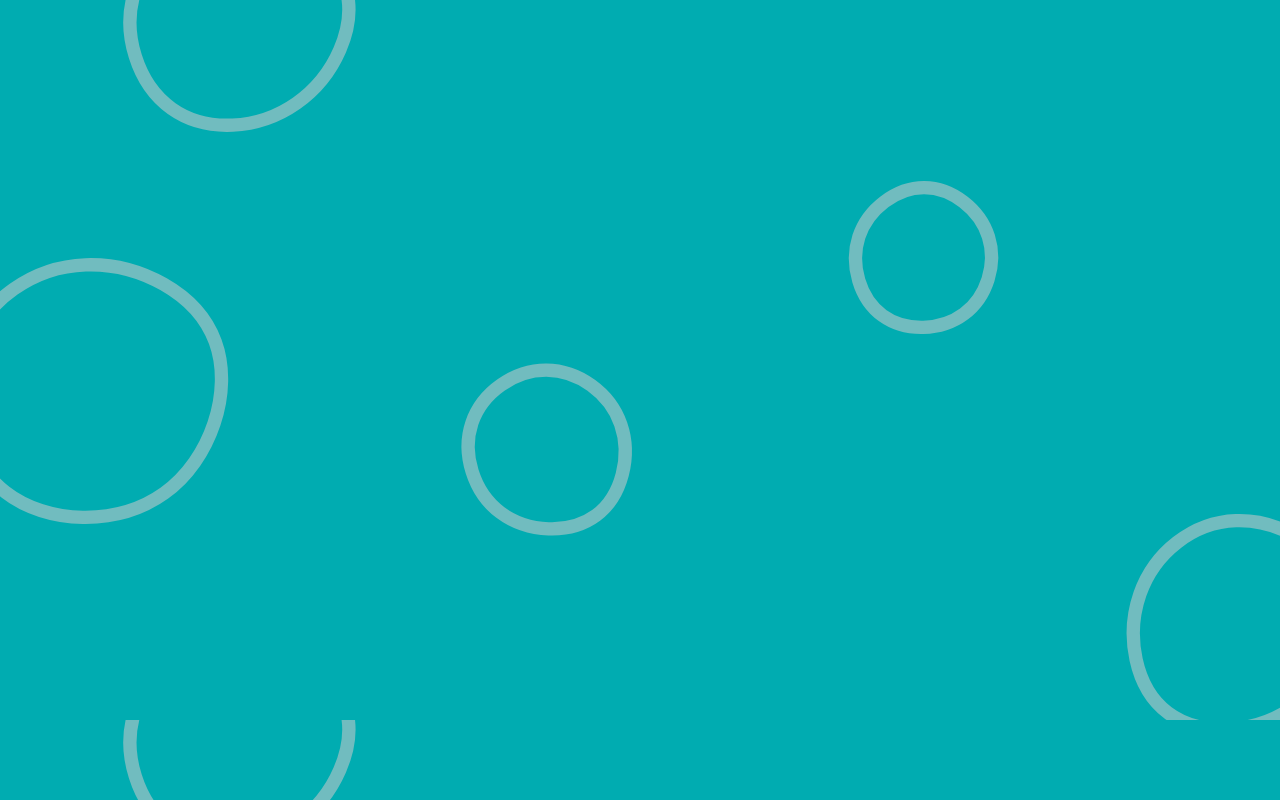
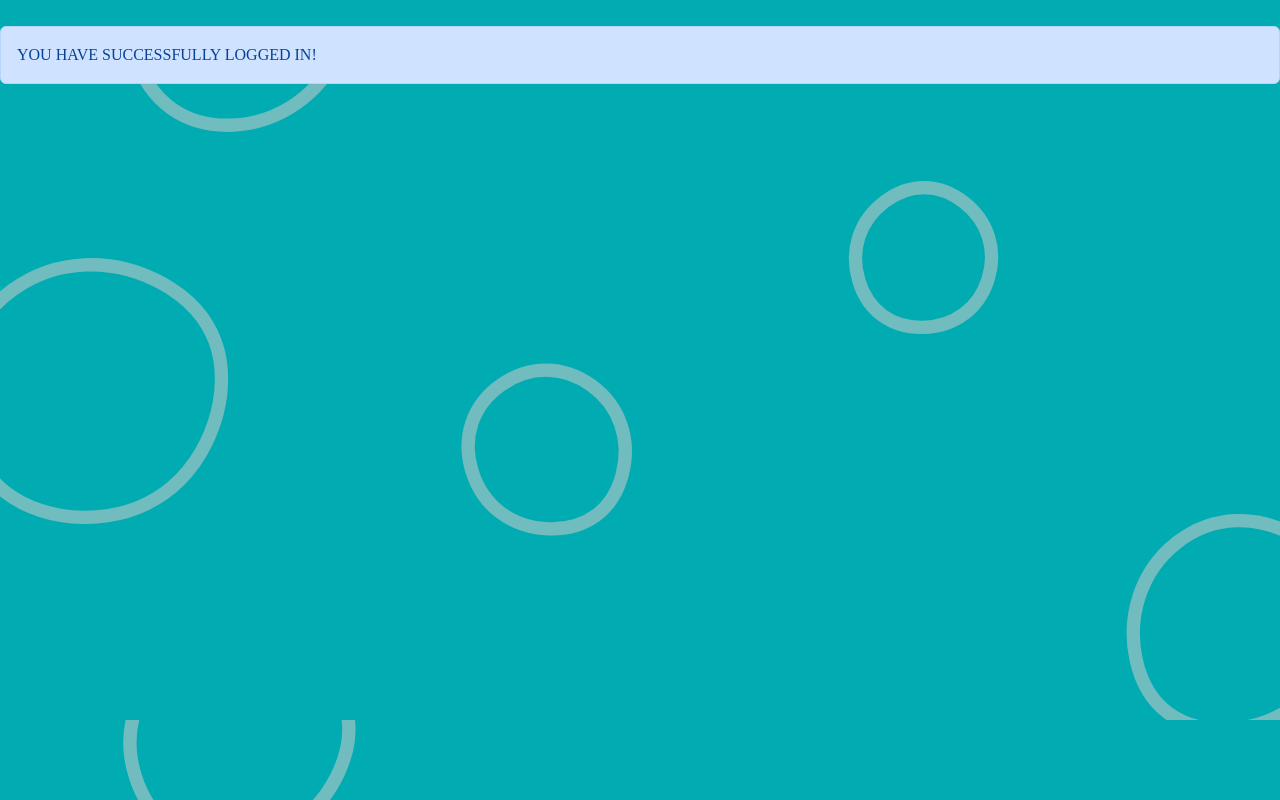
Before and after one commit to JOS-RE/Geotude-Front-End, a React (Create React App) app: page /home in a window 1280 px wide. Before the commit this address had no page. Built offline with nearby package versions, Linux system fonts and the light colour scheme; a web font is replaced by a local one.

Commit message:
added after login page

```diff
--- a/src/App.js
+++ b/src/App.js
@@ -4,6 +4,7 @@ import {  Routes,Route,BrowserRouter } from "react-router-dom";
 import Land from './pages/land';
 import Login from './pages/login';
 import Register from './pages/register';
+import Home from './pages/home';
 
 function App() {
 
@@ -11,6 +12,7 @@ function App() {
     <BrowserRouter>
     <Routes>
       <Route path="/" element={<Land />} />
+      <Route path="/home" element={<Home />} />
       <Route path="/login" element={<Login />} />
       <Route path="/register" element={<Register />} />
     </Routes>
--- /dev/null
+++ b/src/components/homemain/homemain.jsx
@@ -0,0 +1,12 @@
+import React from "react";
+import "./homemain.css";
+
+export default function homemain() {
+    return (
+        <div className="homemain">
+        <div class="alert alert-primary" role="alert">
+  YOU HAVE SUCCESSFULLY LOGGED IN!
+</div>
+            </div>
+    );
+}
--- /dev/null
+++ b/src/components/main nav/mainnav.css
@@ -0,0 +1,13 @@
+#navbarNav{
+    padding-left: 82%;
+}
+.navbar{
+    background-color: #00acb1;
+}
+.navbar ul li{
+    padding-top: 2%;
+    padding-bottom: 2%;
+}
+.nav-link{
+    color: #ffffff;
+}
--- /dev/null
+++ b/src/components/main nav/mainnav.jsx
@@ -0,0 +1,22 @@
+import React from "react";
+import "./mainnav.css";
+
+export default function mainnav() {
+    return (
+        <div>
+            <nav class="navbar navbar-expand-lg ">
+        <div class="container-fluid">
+    <a class="navbar-brand" href="/">
+
+    </a>
+    <button class="navbar-toggler" type="button" data-bs-toggle="collapse" data-bs-target="#navbarNav" aria-controls="navbarNav" aria-expanded="false" aria-label="Toggle navigation">
+      <span class="navbar-toggler-icon"></span>
+    </button>
+    <div class="collapse navbar-collapse" id="navbarNav">
+
+    </div>
+  </div>
+</nav>
+        </div>
+    );
+}
--- /dev/null
+++ b/src/pages/home.jsx
@@ -0,0 +1,11 @@
+import React from "react";
+import Navbar from "../components/main nav/mainnav";
+import Homemain from "../components/homemain/homemain";
+export default function home() {
+    return (
+        <div>
+            <Navbar />
+            <Homemain />
+        </div>
+    );
+}
```
Also changed, not shown: src/components/homemain/homemain.css (added).
